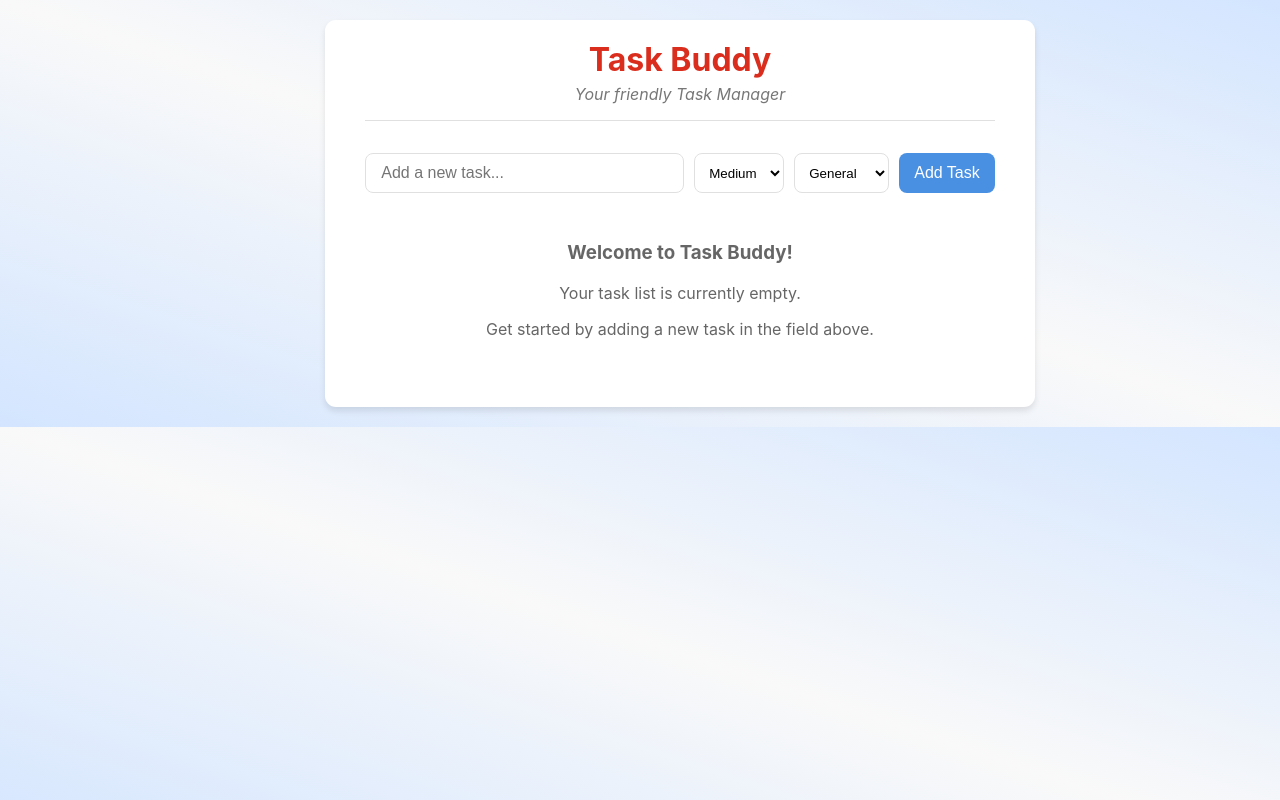
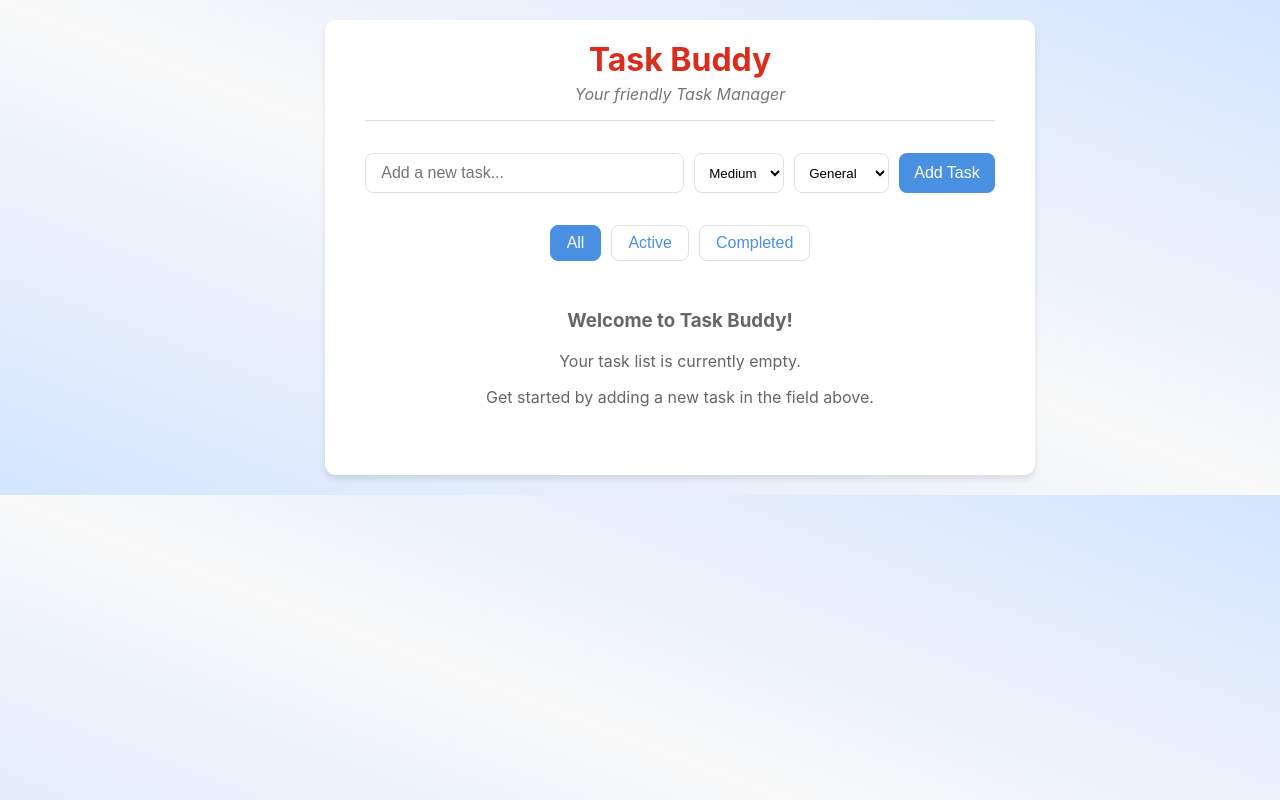
Before and after one commit to bikram73/Task_Buddy, a React app: page / in a window 1280 px wide. Built offline with nearby package versions, Linux system fonts and the light colour scheme; the HTML template or start-up script is replaced by a standard one.

Commit message:
first commit

```diff
--- a/src/App.jsx
+++ b/src/App.jsx
@@ -2,6 +2,7 @@ import { useState,useEffect } from 'react';
 import Taskform from './Components/Taskform'
 import Tasklist from './Components/Tasklist'
 import Progresstracker from './Components/Progresstracker'
+import Filter from './Components/Filter';
 import './Style.css'
 
 export default function App() {
@@ -9,6 +10,8 @@ export default function App() {
     const savedTasks = localStorage.getItem('tasks');
     return savedTasks ? JSON.parse(savedTasks) : [];
   });
+
+  const [filter, setFilter] = useState('ALL');
 
   useEffect(()=>{
     localStorage.setItem("tasks",JSON.stringify(tasks));
@@ -42,6 +45,17 @@ export default function App() {
   const clearTasks = () => {
     setTasks([]);
   }
+
+  const filteredTasks = tasks.filter(task => {
+    if (filter === 'ACTIVE') {
+      return !task.completed;
+    }
+    if (filter === 'COMPLETED') {
+      return task.completed;
+    }
+    return true; // For 'ALL'
+  });
+
   return (
     <div>
       <header>
@@ -50,7 +64,8 @@ export default function App() {
       </header>
 
       <Taskform addTask = {addTask}/>
-      <Tasklist tasks = {tasks}
+      <Filter currentFilter={filter} onFilterChange={setFilter} />
+      <Tasklist tasks = {filteredTasks}
        onToggleTask={onToggleTask}
        onEditTask={onEditTask}
        deleteTask={deleteTask} />
--- /dev/null
+++ b/src/Components/Filter.jsx
@@ -0,0 +1,20 @@
+import React from 'react';
+
+const Filter = ({ currentFilter, onFilterChange }) => {
+  const filters = ['All', 'Active', 'Completed'];
+
+  return (
+    <div className="filter-controls">
+      {filters.map(filterName => (
+        <button
+          key={filterName}
+          className={`filter-btn ${currentFilter.toLowerCase() === filterName.toLowerCase() ? 'active' : ''}`}
+          onClick={() => onFilterChange(filterName.toUpperCase())}>
+          {filterName}
+        </button>
+      ))}
+    </div>
+  );
+};
+
+export default Filter;
--- a/src/Style.css
+++ b/src/Style.css
@@ -294,3 +294,28 @@ button.danger {
     padding: 10px;
   }
 }
+
+/* Filter Controls */
+.filter-controls {
+  display: flex;
+  justify-content: center;
+  gap: 10px;
+  margin-bottom: 1.5rem;
+}
+
+.filter-btn {
+  background-color: var(--white);
+  color: var(--primary-color);
+  border: 1px solid var(--light-gray);
+  padding: 8px 16px;
+  font-weight: 500;
+  cursor: pointer;
+  transition: all 0.2s ease;
+}
+
+.filter-btn.active,
+.filter-btn:hover {
+  background-color: var(--primary-color);
+  color: var(--white);
+  border-color: var(--primary-color);
+}
```
